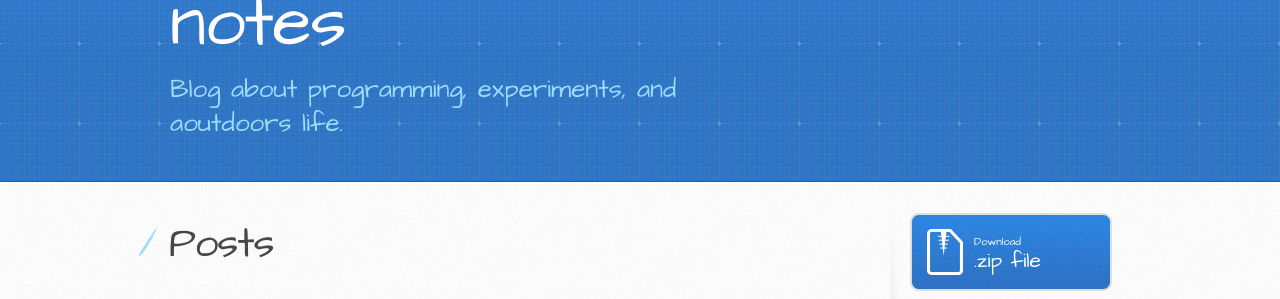
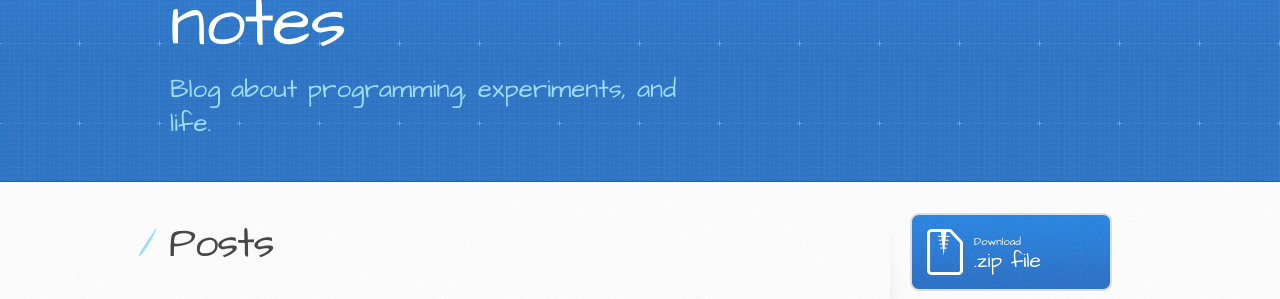
Before and after one commit to PabloGancharov/PabloGancharov.github.io, a Jekyll site: the page built from index.html, in a window 1280 px wide. Shown: the part 197-496 px from the top of the page. Built offline with Jekyll 4.4.1, drawn with Linux system fonts in a browser that asks for light colours.

Commit message:
typo fixed

```diff
--- a/_config.yml
+++ b/_config.yml
@@ -1,7 +1,7 @@
 # Site settings
 title: PHP development notes
 email: pablogancharov@gmail.com
-description: "Blog about programming, experiments, and aoutdoors life."
+description: "Blog about programming, experiments, and life."
 baseurl: "" # the subpath of your site, e.g. /blog/
 url: "pablogancharov.github.io" # the base hostname & protocol for your site
 twitter_username: PabloGancharov
```
